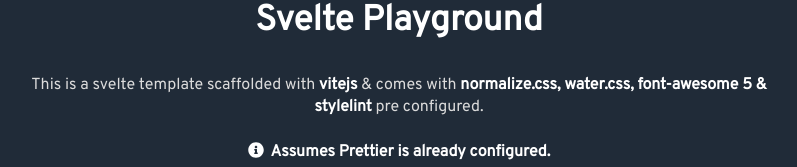
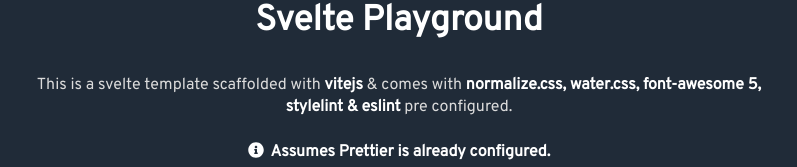
Before and after one commit to xshapira/svelte-vite-playground, a Svelte app: page / in a window 1280 px wide. Shown: the part 427-594 px from the top of the page, without its empty margins (241-1038 px from the left). Built offline with nearby package versions, Linux system fonts and the light colour scheme.

Commit message:
changed readme & added import plugin

```diff
--- a/src/App.svelte
+++ b/src/App.svelte
@@ -10,7 +10,7 @@
 	<h1>Svelte Playground</h1>
 	<p>
 		This is a svelte template scaffolded with <strong>vitejs</strong> & comes with
-		<strong>normalize.css, water.css, font-awesome 5 & stylelint</strong> pre configured.
+		<strong>normalize.css, water.css, font-awesome 5, stylelint & eslint</strong> pre configured.
 		<br /><br />
 
 		<strong>
```
Also changed, not shown: package.json (+7 -2 lines), .eslintrc.js (added), jsconfig.json (indentation only), 2 other files (tests, documents, lock files or other folders).
